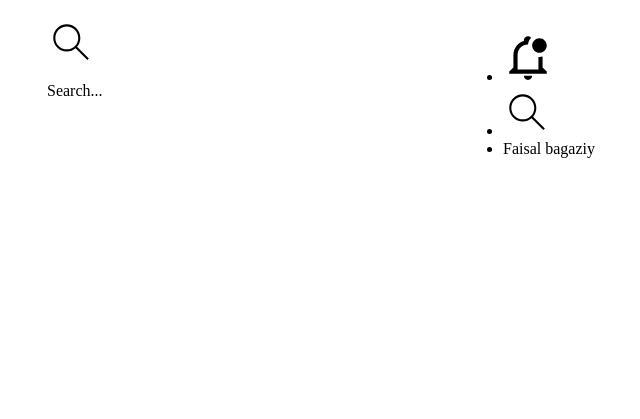
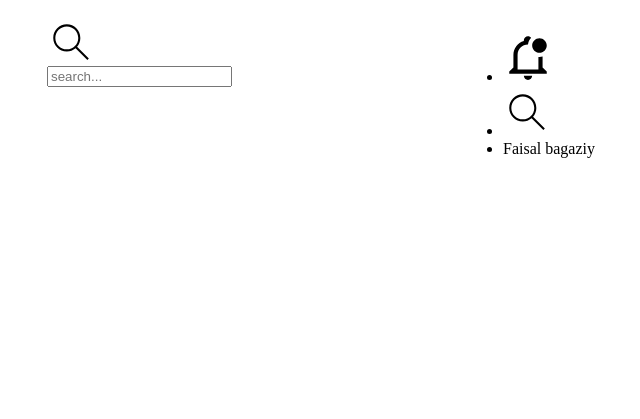
Before and after one commit to faisal-bagaziy/AdminDashboard, a plain HTML site: page index.html in a window 1280 px wide. Shown: the whole page, without its empty margins (385-1025 px from the left). Drawn offline with Linux system fonts and the light colour scheme.

Commit message:
added the first row of the header

```diff
--- a/index.html
+++ b/index.html
@@ -11,11 +11,13 @@
         <div class = "header">
             <div class = "searchAndSummry">
                 <div class = "searchBar">
-                    <div class = "icon searchBar">
+                    <div class = "icon">
                         <img src="./assets/magnify.svg" alt="magnify">
                     </div>
-                    <div class = "search searchBar">
-                        <p>Search...</p>
+                    <div class = "search">
+                        <form class="search-form">
+                            <input type="text" class="searche" placeholder="search...">
+                        </form>
                     </div>
                 </div>
                 <div class = "summry">
```
